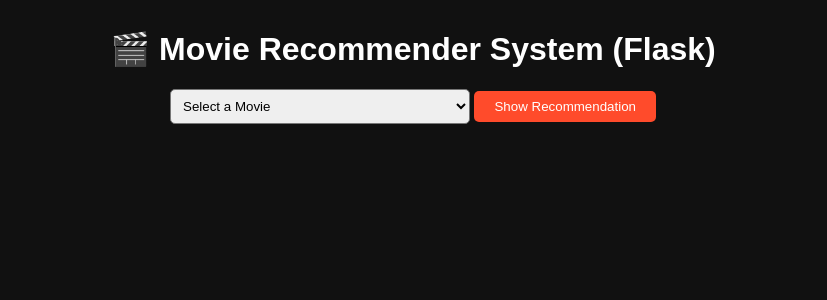
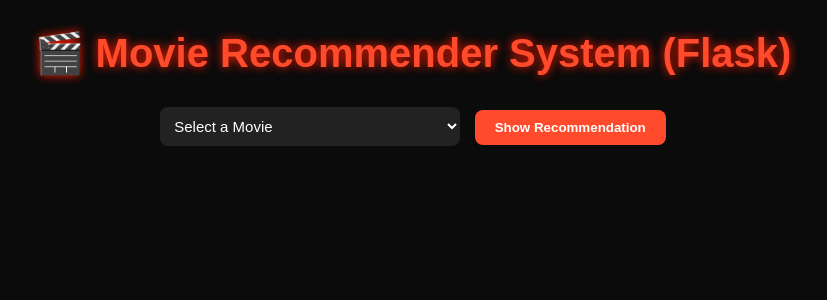
Before and after one commit to Dipanshuwiithi/MRS, a Flask app: template templates/index.html in a window 1280 px wide. Shown: the top 300 px of the page, without its empty margins (227-1054 px from the left). Run offline with Flask 3, Linux system fonts and the light colour scheme; the template is opened without the code that fills it, so the values that code supplies are empty.

Commit message:
Update index.html

```diff
--- a/templates/index.html
+++ b/templates/index.html
@@ -4,56 +4,91 @@
     <title>Movie Recommender System</title>
     <style>
     body {
-            font-family: Arial, sans-serif;
-            background-color: #111;
+        font-family: 'Poppins', sans-serif;
+        background-color: #0b0b0b;
         color: #fff;
+        margin: 0;
+        padding: 0;
         text-align: center;
     }
-        h1 { margin-top: 30px; }
+
+    h1 {
+        margin-top: 30px;
+        font-size: 2.5rem;
+        color: #ff4b2b;
+        text-shadow: 0 0 10px #ff1c00;
+    }
+
     form {
-            margin: 20px auto;
+        margin: 30px auto;
     }
+
     select {
-            padding: 8px;
+        padding: 10px;
         width: 300px;
-            border-radius: 5px;
+        border-radius: 8px;
+        border: none;
+        outline: none;
+        font-size: 15px;
+        background-color: #222;
+        color: #fff;
     }
+
     button {
-            padding: 8px 20px;
-            border: none;
+        padding: 10px 20px;
+        margin-left: 10px;
         background-color: #ff4b2b;
         color: white;
-            border-radius: 5px;
+        border: none;
+        border-radius: 8px;
+        font-weight: bold;
         cursor: pointer;
+        transition: background 0.3s ease;
     }
+
     button:hover {
         background-color: #ff1c00;
     }
+
     .movies {
         display: flex;
+        flex-wrap: wrap;
         justify-content: center;
-            flex-wrap: wrap;
-            margin-top: 30px;
+        gap: 20px;
+        margin-top: 40px;
+        padding: 20px;
     }
+
     .movie-card {
-            width: 180px;
-            margin: 10px;
-            background-color: #222;
-            border-radius: 10px;
-            padding: 10px;
+        width: 200px;
+        background-color: #1c1c1c;
+        border-radius: 15px;
+        overflow: hidden;
+        box-shadow: 0 0 15px rgba(255, 75, 43, 0.3);
+        transition: transform 0.3s ease, box-shadow 0.3s ease;
     }
+
+    .movie-card:hover {
+        transform: scale(1.05);
+        box-shadow: 0 0 25px rgba(255, 75, 43, 0.5);
+    }
+
     .movie-card img {
         width: 100%;
-            border-radius: 8px;
+        height: 300px;
+        object-fit: cover;
     }
+
     .movie-card h3 {
         font-size: 16px;
-            margin: 8px 0 5px 0;
+        margin: 10px 0 0 0;
+        color: #ff4b2b;
     }
+
     .movie-card p {
         font-size: 14px;
         color: #ccc;
-            margin: 3px 0;
+        margin: 5px 0;
     }
 </style>
 </head>
```
Lines whose indentation alone changed are shown as unchanged.
